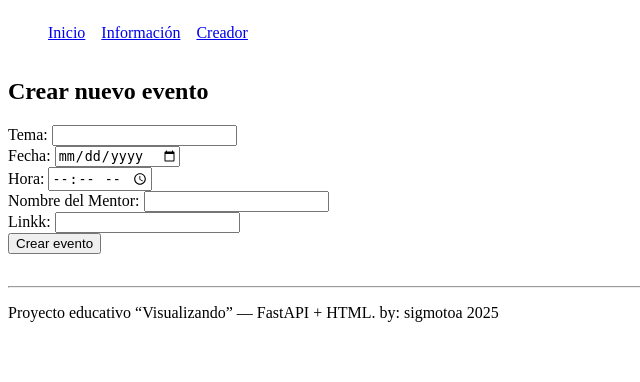
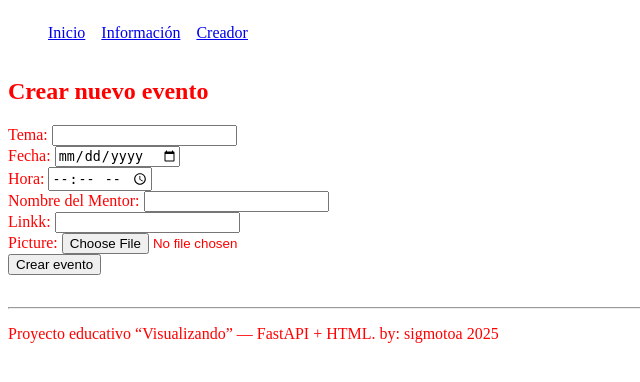
Before and after one commit to sigmotoa/dev_html, a FastAPI app: page /add in a window 1280 px wide. Shown: the top 382 px of the page, without its empty margins (0-640 px from the left). Run offline with FastAPI, Linux system fonts and the light colour scheme.

Commit message:
some details

```diff
--- a/data/capacitaciones_mintic.csv
+++ b/data/capacitaciones_mintic.csv
@@ -19,3 +19,4 @@ John Arias
 Luis Fernando Gutierrez",https://teams.microsoft.com/meetingOptions/?organizerId=5e4fbee3-7794-43ad-b90d-176e08e03529&amp;tenantId=1a0673c6-24e1-476d-bb4d-ba6a91a3c588&amp;threadId=19_meeting_MzA1NGFlYTgtYjExOS00ZmY3LThiMTMtMmVmY2I0YzE5ZTVj@thread.v2&amp;messageId=0&amp;language=es-ES
 9. Manejo de herramientas para mejorar la calidad de los datos.,11/13/2024 12:00:00 AM,8:00 a.m. a 9:00 a.m.,Deivid Suárez,https://teams.microsoft.com/meetingOptions/?organizerId=5e4fbee3-7794-43ad-b90d-176e08e03529&amp;tenantId=1a0673c6-24e1-476d-bb4d-ba6a91a3c588&amp;threadId=19_meeting_MDdlZWYyNTAtNGExZS00Y2FkLTg2YTctZjE3ZGM3ZWRlNTI2@thread.v2&amp;messageId=0&amp;language=es-ES
 10. Ética en la era de los Datos: Retos y consideraciones para su uso responsable. Técnicas de anonimización,11/14/2024 12:00:00 AM,8:00 a.m. a 9:00 a.m.,Luis Fernando Gutierrez,https://teams.microsoft.com/meetingOptions/?organizerId=5e4fbee3-7794-43ad-b90d-176e08e03529&amp;tenantId=1a0673c6-24e1-476d-bb4d-ba6a91a3c588&amp;threadId=19_meeting_OWI3MTUxNGMtYWExZS00MDkyLWI3ODUtM2MxZmJhZDEzZTQx@thread.v2&amp;messageId=0&amp;language=es-ES
+Charla de Aterrizar,2025-05-20,08:18,Paloma,https://sigmotoa.com
--- a/templates/add.html
+++ b/templates/add.html
@@ -8,6 +8,7 @@
     <label>Hora: <input type="time" name="hora" required> </label> <br>
     <label>Nombre del Mentor: <input type="text" name="nombre_mentor" required> </label> <br>
     <label>Linkk: <input type="url" name="link" required> </label> <br>
+    <label>Picture: <input type="file" name="Picture"> </label> <br>
 
 
     <button type="submit">Crear evento</button>
--- a/templates/base.html
+++ b/templates/base.html
@@ -3,10 +3,10 @@
 <head>
 
     <meta charset="UTF-8">
-    <title>{% block title %} - Visualizando {% endblock %}</title>
+    <title >{% block title %} - Visualizando {% endblock %}</title>
 
 </head>
-<body>
+<body style="color: red">
 {% include 'includes/navbar.html' %}
 
 <main>
```
